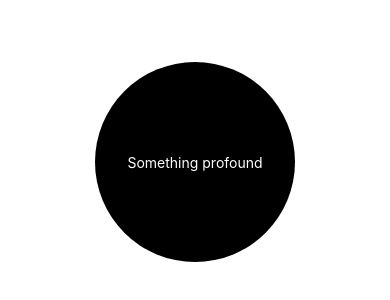
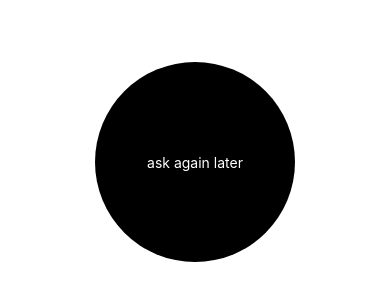
Before and after one commit to mboperator/react-native-workshop, a React Native app: screen / in a window 390 px wide. Shown: the part 260-560 px from the top of the page. Built offline with nearby package versions, Linux system fonts and the light colour scheme.

Commit message:
Data2 - Storing active quote in state. Using state.activeQuote to display correct quote

```diff
--- a/App.js
+++ b/App.js
@@ -12,13 +12,17 @@ const quotes = [
 ]
 
 export default class App extends React.Component {
+  state = {
+    activeQuote: 0
+  }
+
   render() {
     return (
       <View style={styles.container}>
         <TouchableOpacity>
           <View style={styles.eightBall}>
             <Text style={styles.eightBallText}>
-              Something profound
+              {quotes[this.state.activeQuote]}
             </Text>
           </View>
         </TouchableOpacity>
```
